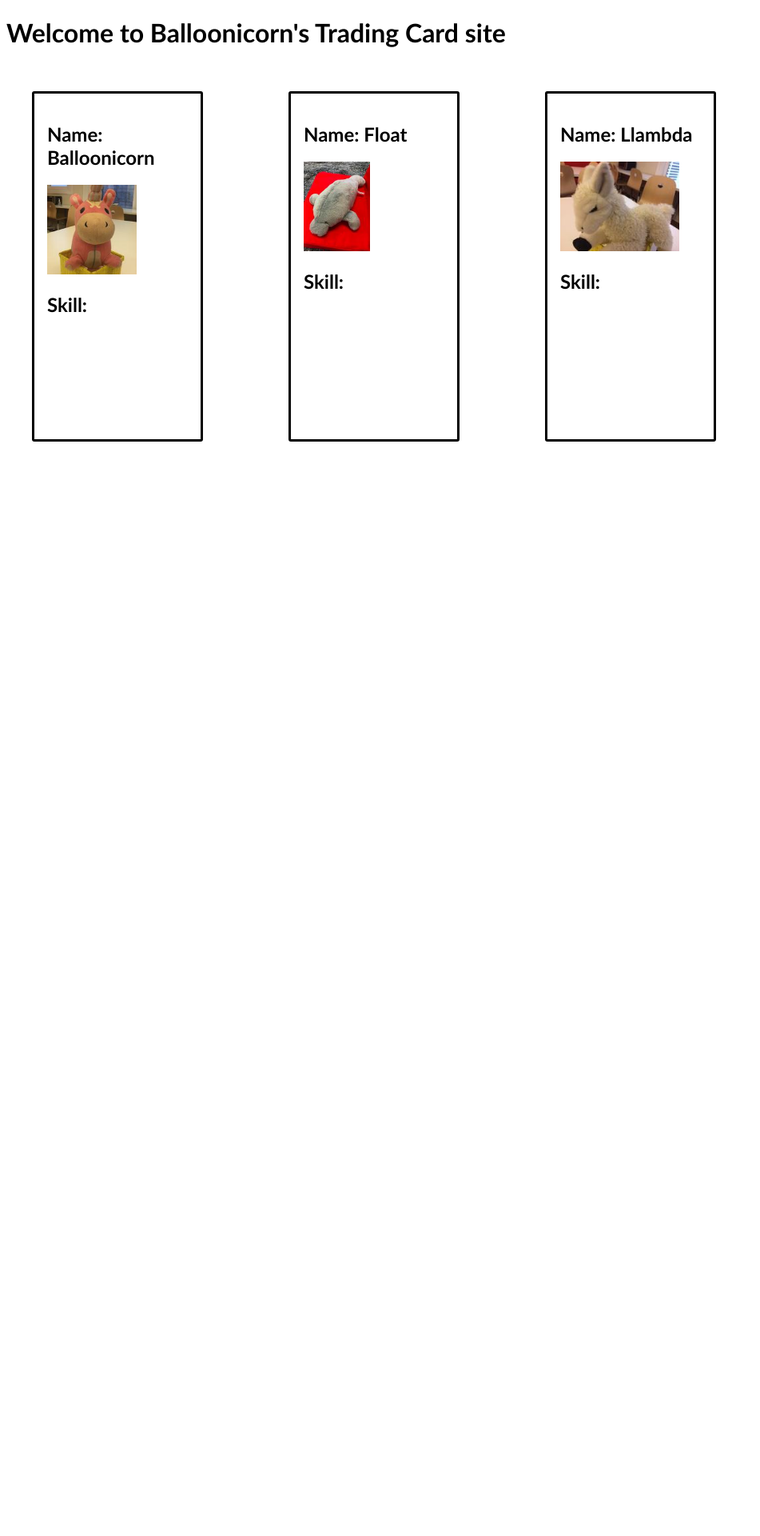
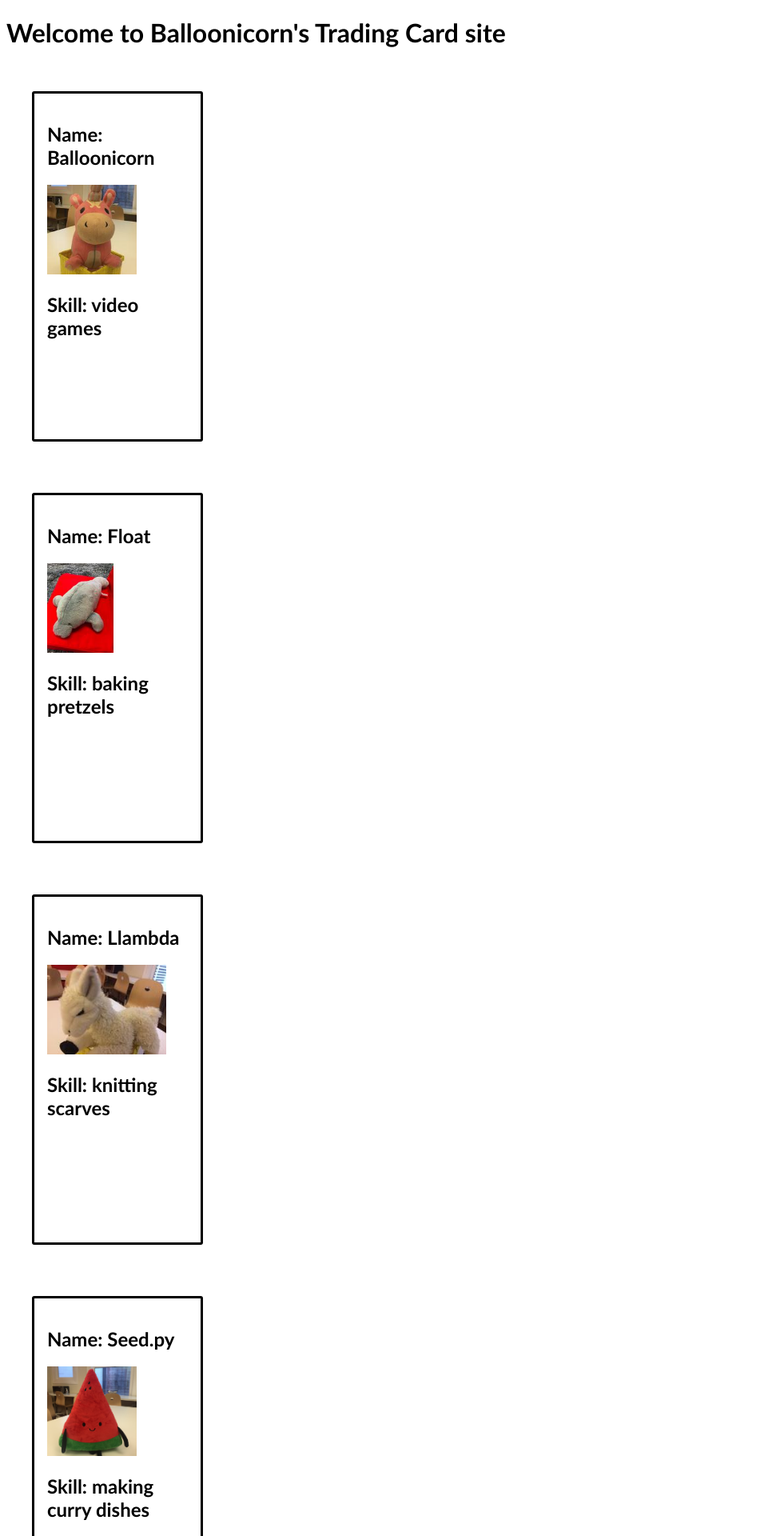
Before and after one commit to malizas/trading-cards, a Flask app: page /cards in a window 1280 px wide. Shown: the top 1920 px of the page at 80% size, without its empty margins (0-951 px from the left). Before the commit the page ends 552 px from the top, so only its background shows below. Run offline with Flask 2, Linux system fonts and the light colour scheme; some libraries are stand-ins or nearby versions.

Commit message:
finish lab

```diff
--- a/static/js/tradingCard.jsx
+++ b/static/js/tradingCard.jsx
@@ -2,9 +2,34 @@
 
 const tradingCardData = [
   {
-    name: 'Balloonicorn',
-    skill: 'video games',
-    imgUrl: '/static/img/balloonicorn.jpg',
+    name: "Balloonicorn",
+    skill: "video games",
+    imgUrl: "/static/img/balloonicorn.jpg",
+    cardId: 1,
+  },
+  {
+    name: "Float",
+    skill: "baking pretzels",
+    imgUrl: "/static/img/float.jpg",
+    cardId: 2,
+  },
+  {
+    name: "Llambda",
+    skill: "knitting scarves",
+    imgUrl: "/static/img/llambda.jpg",
+    cardId: 3,
+  },
+  {
+    name: "Seed.py",
+    skill: "making curry dishes",
+    imgUrl: "/static/img/seedpy.jpeg",
+    cardId: 4,
+  },
+  {
+    name: "Merge",
+    skill: "bullet journaling",
+    imgUrl: "/static/img/merge.png",
+    cardId: 5,
   },
 ];
 
@@ -13,22 +38,28 @@ function TradingCard(props) {
     <div className="card">
       <h2>Name: {props.name}</h2>
       <img src={props.imgUrl} alt="profile" />
-      <h2>Skill: </h2>
+      <h2>Skill: {props.skill}</h2>
     </div>
   );
 }
 
-ReactDOM.render(
-  <TradingCard name="Balloonicorn" skill="video games" imgUrl="/static/img/balloonicorn.jpg" />,
-  document.querySelector('#balloonicorn')
-);
+function TradingCardContainer() {
+  const cards = [];
 
-ReactDOM.render(
-  <TradingCard name="Float" skill="baking pretzels" imgUrl="/static/img/float.jpg" />,
-  document.querySelector('#float')
-);
+  for (let card of tradingCardData) {
+    cards.push(
+      <TradingCard
+        name={card.name}
+        skill={card.skill}
+        imgUrl={card.imgUrl}
+      />
+    );
+  }
+  return (
+    <React.Fragment>
+      {cards}
+    </React.Fragment>
+  )
+}
 
-ReactDOM.render(
-  <TradingCard name="Llambda" skill="knitting scarves" imgUrl="/static/img/llambda.jpg" />,
-  document.querySelector('#llambda')
-);
+ReactDOM.render(<TradingCardContainer />, document.querySelector('#all-cards'))
--- a/templates/cards.html
+++ b/templates/cards.html
@@ -9,14 +9,7 @@
 
 {% block body %}
 <div class="grid">
-  <!-- Mount Balloonicorn's card on to this element. -->
-  <div id="balloonicorn"></div>
-
-  <!-- Mount Float's card on to this element. -->
-  <div id="float"></div>
-
-  <!-- Mount Llambda's card on to this element. -->
-  <div id="llambda"></div>
+  <div id="all-cards"></div>
 </div>
 
 {% endblock %}
```
Also changed, not shown: static/js/homepage.jsx (+7 -2 lines).
